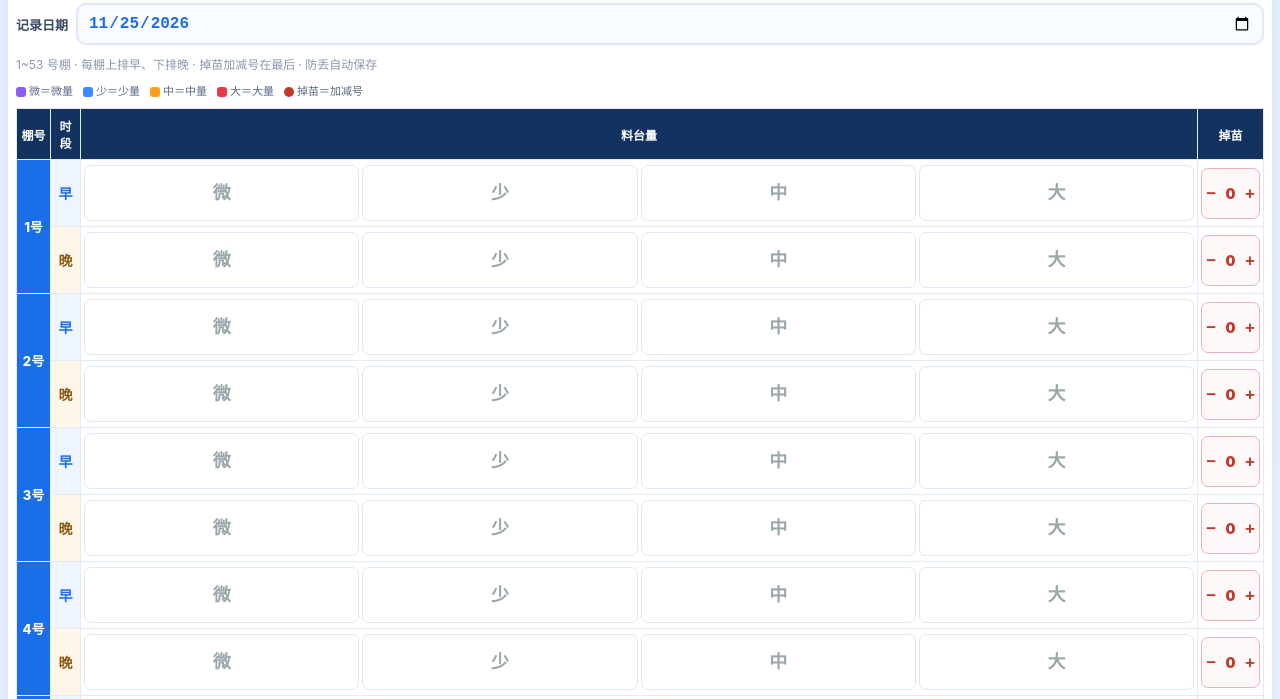
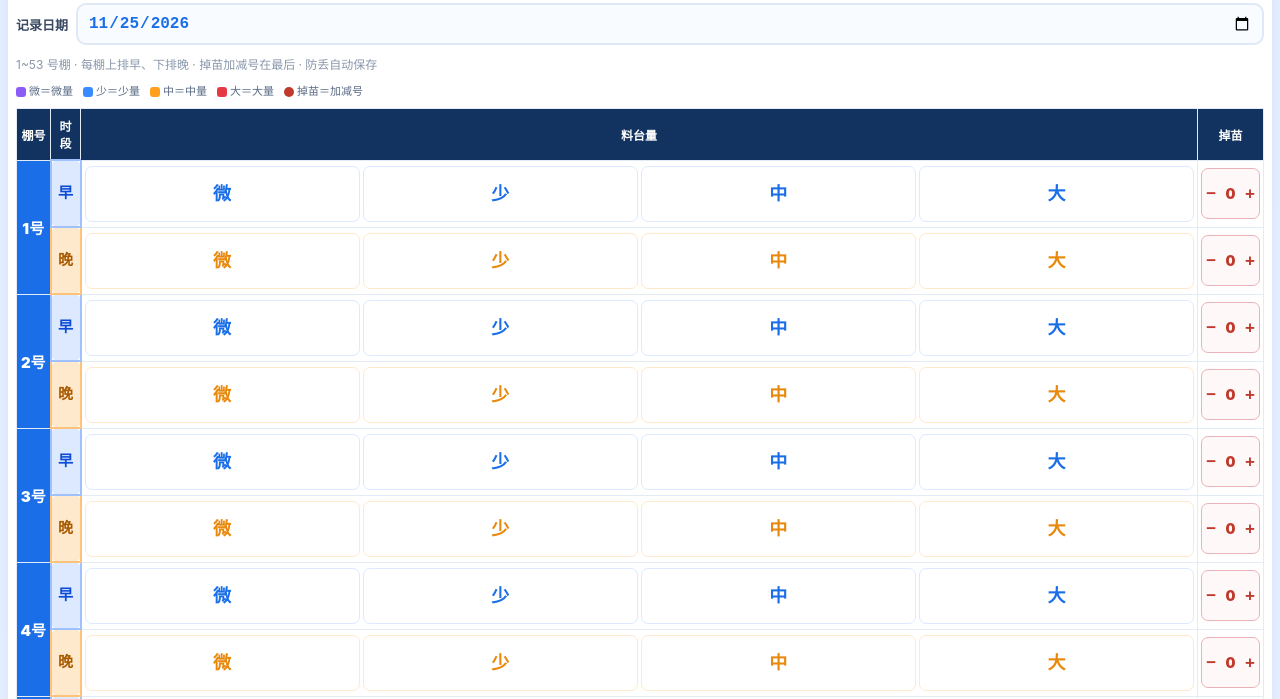
Before and after one commit to huxuhua1020/huxuhua1020.github.io, a plain HTML site: page index.html in a window 1280 px wide. Shown: the part 51-750 px from the top of the page. Drawn offline with Linux system fonts and the light colour scheme.

Commit message:
Add files via upload

```diff
--- a/index.html
+++ b/index.html
@@ -27,10 +27,10 @@ th{font-size:12px;font-weight:800;position:sticky;top:0;z-index:2;background:#12
 th:nth-child(1){width:34px}
 th:nth-child(2){width:30px}
 th:nth-child(4){width:66px}
-.pz{font-weight:800;color:#fff;background:#1a6fe8;font-size:13px}
-.lbl{font-size:14px;font-weight:800}
-.lbl.m{color:#1a6fe8;background:#eef5ff}
-.lbl.e{color:#8a5a12;background:#fff6ea}
+.pz{font-weight:900;color:#fff;background:#1a6fe8;font-size:15px}
+.lbl{font-size:15px;font-weight:900;border-radius:7px;padding:7px 0;line-height:1.1}
+.lbl.m{color:#0b4bd6;background:#dce9ff;border:2px solid #9fc2ff}
+.lbl.e{color:#a85a00;background:#ffe9cc;border:2px solid #ffc27a}
 .opts{display:flex;gap:3px;justify-content:center}
 .opt{flex:1;border:1.5px solid #dfe8f5;background:#fff;border-radius:7px;padding:18px 0;font-size:18px;font-weight:800;color:#9aa7ab;cursor:pointer;transition:.12s;line-height:1}
 .opt:active{transform:scale(.94)}
@@ -106,10 +106,13 @@ function switchDate(d){save();loadDate(d);writeHash();render();}
 function optsCell(r,t){
   var td=document.createElement('td');
   var wrap=document.createElement('div');wrap.className='opts';
+  var baseC = (t==='m') ? '#1a6fe8' : '#e8890c';
+  var lightC = (t==='m') ? '#dce9ff' : '#ffe9cc';
   OPTS.forEach(function(o){
     var b=document.createElement('button');
     b.className='opt';b.textContent=o.s;
-    if(r[t]===o.k){b.style.background=o.c;b.style.color='#fff';b.style.borderColor=o.c;}
+    if(r[t]===o.k){b.style.background=baseC;b.style.color='#fff';b.style.borderColor=baseC;}
+    else{b.style.color=baseC;b.style.borderColor=lightC;}
     b.onclick=function(){ r[t]=(r[t]===o.k?'':o.k); save(); render(); };
     wrap.appendChild(b);
   });
@@ -134,13 +137,13 @@ function dropCell(r,t){
 function render(){
   var tb=document.getElementById('tb');tb.innerHTML='';
   rows.forEach(function(r){
-    var tr1=document.createElement('tr');
+    var tr1=document.createElement('tr');tr1.className='mrow';
     var td0=document.createElement('td');td0.className='pz';td0.rowSpan=2;td0.textContent=r.id+'号';tr1.appendChild(td0);
     var l1=document.createElement('td');l1.className='lbl m';l1.textContent='早';tr1.appendChild(l1);
     tr1.appendChild(optsCell(r,'m'));
     tr1.appendChild(dropCell(r,'m'));
     tb.appendChild(tr1);
-    var tr2=document.createElement('tr');
+    var tr2=document.createElement('tr');tr2.className='erow';
     var l2=document.createElement('td');l2.className='lbl e';l2.textContent='晚';tr2.appendChild(l2);
     tr2.appendChild(optsCell(r,'e'));
     tr2.appendChild(dropCell(r,'e'));
```
